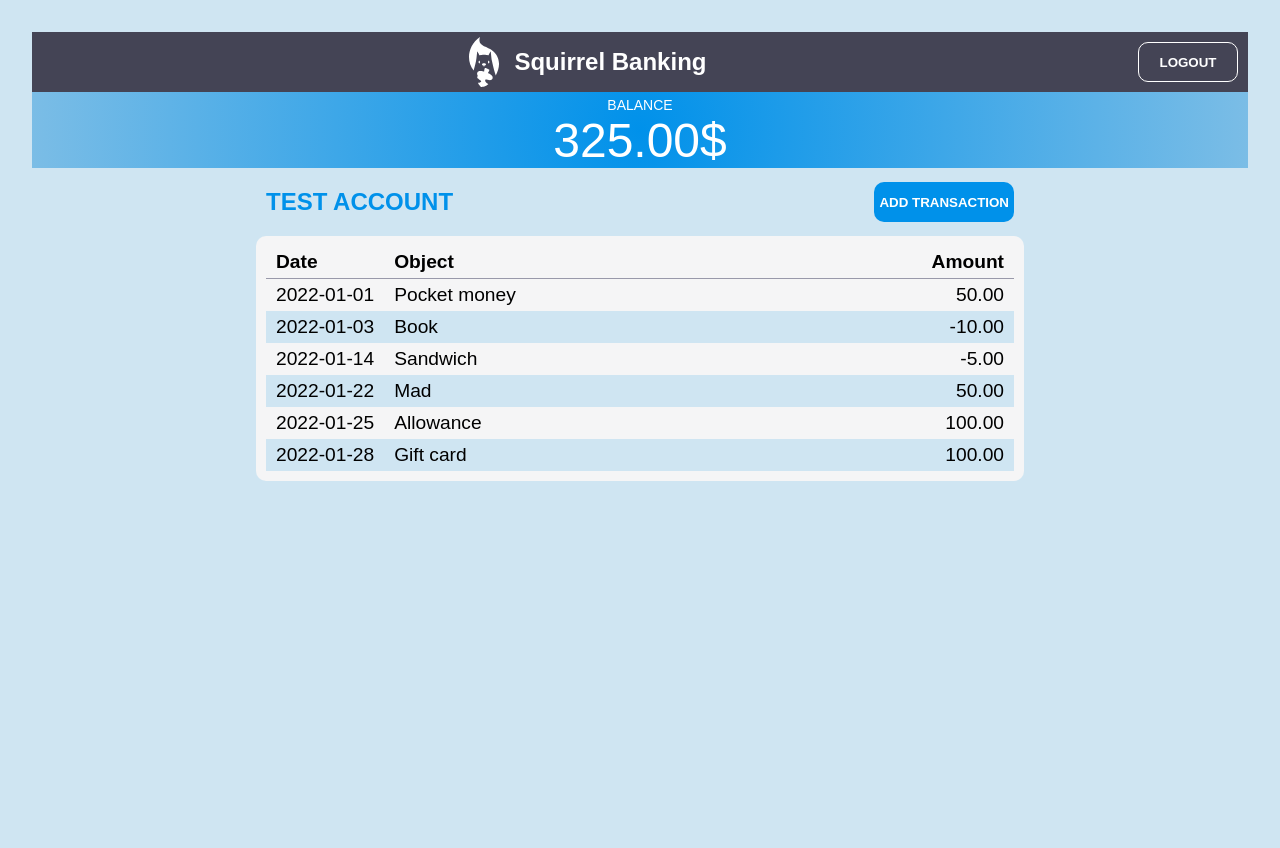
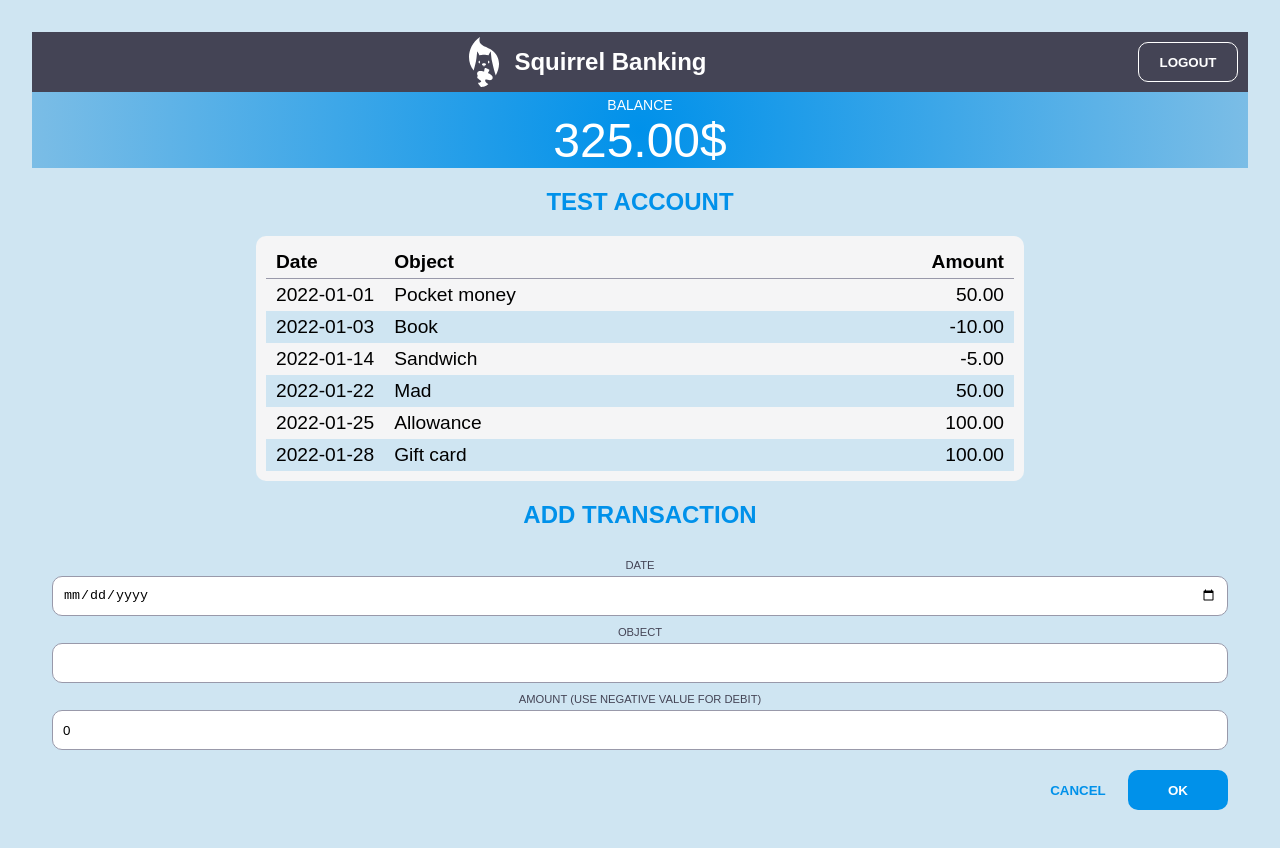
Before and after one commit to jalvarado9000/Squirrel-Bank, a React (Vite) app: page / in a window 1280 px wide. Shown: the top 848 px of the page. Before the commit the page ends 800 px from the top, so only its background shows below. Built offline with nearby package versions, Linux system fonts and the light colour scheme.

Commit message:
Everything is displaying

```diff
--- a/src/App.jsx
+++ b/src/App.jsx
@@ -1,80 +1,31 @@
 import { useState } from 'react'
-import SquirrelLogo from '/logo.svg'
+
 import './App.css'
+import Header from './Header'
+import Balance from './Balance'
+import Table from './Table'
+import Label from './Label'
+import MakeTransactionForm from './MakeTransactionForm'
 
 
 function App() {
 
 
+
+
   return (
-    <div id="app">
-      <section className="dashboard-page">
-        <header className="dashboard-header">
+    <>
+      <div className="dashboard-page">
+        <Header />
+        <Balance />
+        <Label title={'Test Account'} />
+        <Table />
+        <Label title={'Add Transaction'} />
+        <MakeTransactionForm />
 
-          <img className="dashboard-logo" src={SquirrelLogo} alt="Squirrel Banking Logo"/>
-            <h1 className="dashboard-title hide-xs">Squirrel Banking</h1>
-            <button>Logout</button>
-        </header>
-        <div className="balance">
-          <div>Balance</div>
-          <span id="balance">325.00</span>
-          <span id="currency">$</span>
-        </div>
-        <div className="dashboard-content">
-          <div className="transactions-title">
-            <h2 id="description">Test account</h2>
-            <button>Add transaction</button>
-          </div>
-          <table className="transactions-table">
-            <thead>
-              <tr>
-                <th>Date</th>
-                <th>Object</th>
-                <th>Amount</th>
-              </tr>
-            </thead>
-            <tbody id="transactions">
-              <tr>
-                <td>2022-01-01</td>
-                <td>Pocket money</td>
-                <td>50.00</td>
-              </tr>
+      </div>
 
-              <tr>
-                <td>2022-01-03</td>
-                <td>Book</td>
-                <td>-10.00</td>
-              </tr>
-
-              <tr>
-                <td>2022-01-14</td>
-                <td>Sandwich</td>
-                <td>-5.00</td>
-              </tr>
-
-              <tr>
-                <td>2022-01-22</td>
-                <td>Mad</td>
-                <td>50.00</td>
-              </tr>
-
-              <tr>
-                <td>2022-01-25</td>
-                <td>Allowance</td>
-                <td>100.00</td>
-              </tr>
-
-              <tr>
-                <td>2022-01-28</td>
-                <td>Gift card</td>
-                <td>100.00</td>
-              </tr>
-            </tbody>
-          </table>
-        </div>
-      </section>
-
-    </div>
+    </>
   )
 }
 
--- /dev/null
+++ b/src/Balance.jsx
@@ -0,0 +1,14 @@
+import React from 'react'
+
+const Balance = () => {
+  return (
+      <>
+      <div className="balance">
+          <div>Balance</div>
+          <span id="balance">325.00</span>
+          <span id="currency">$</span>
+      </div>
+      </>
+  )
+}
+export default Balance;
--- /dev/null
+++ b/src/Header.jsx
@@ -0,0 +1,18 @@
+import React from 'react'
+import './App.css'
+import SquirrelLogo from '/logo.svg'
+const Header = () => {
+  return (
+      <>
+      <header className="dashboard-header">
+
+          <img className="dashboard-logo" src={SquirrelLogo} alt="Squirrel Banking Logo" />
+          <h1 className="dashboard-title hide-xs">Squirrel Banking</h1>
+          <button>Logout</button>
+      </header>
+      </>
+  )
+}
+
+
+export default Header;
--- /dev/null
+++ b/src/Label.jsx
@@ -0,0 +1,13 @@
+import React from 'react'
+
+const Label = ({ title }) => {
+    return (
+        <>
+            <div className="text-center">
+                <h2>{title}</h2>
+            </div>
+        </>
+    )
+}
+
+export default Label;
--- /dev/null
+++ b/src/MakeTransactionForm.jsx
@@ -0,0 +1,29 @@
+import React from 'react'
+
+const MakeTransactionForm = () => {
+  return (
+      <>
+        <form id="transactionForm">
+
+          <label htmlFor="date">Date</label>
+          <input id="date" name="date" type="date" required />
+
+
+          <label htmlFor="object">Object</label>
+          <input id="object" name="object" type="text" maxLength="50" required />
+
+          <label>Amount (use negative value for debit)</label>
+          <input id="amount" name="amount" type="number" defaultValue="0" step="any" required />
+
+
+          <div id="transactionError" className="error" />
+          <div className="dialog-buttons">
+              <button className="button-alt" formAction="javascript:cancelTransaction()" formNoValidate>Cancel</button>
+              <button id="okButton" formAction="javascript:confirmTransaction()">OK</button>
+          </div>
+      </form>
+      </>
+  )
+}
+
+export default MakeTransactionForm;
--- /dev/null
+++ b/src/Table.jsx
@@ -0,0 +1,59 @@
+import React from 'react'
+
+const Table = () => {
+  return (
+      <>
+      <div className="dashboard-content">
+
+          <table className="transactions-table">
+              <thead>
+                  <tr>
+                      <th>Date</th>
+                      <th>Object</th>
+                      <th>Amount</th>
+                  </tr>
+              </thead>
+              <tbody id="transactions">
+                  <tr>
+                      <td>2022-01-01</td>
+                      <td>Pocket money</td>
+                      <td>50.00</td>
+                  </tr>
+
+                  <tr>
+                      <td>2022-01-03</td>
+                      <td>Book</td>
+                      <td>-10.00</td>
+                  </tr>
+
+                  <tr>
+                      <td>2022-01-14</td>
+                      <td>Sandwich</td>
+                      <td>-5.00</td>
+                  </tr>
+
+                  <tr>
+                      <td>2022-01-22</td>
+                      <td>Mad</td>
+                      <td>50.00</td>
+                  </tr>
+
+                  <tr>
+                      <td>2022-01-25</td>
+                      <td>Allowance</td>
+                      <td>100.00</td>
+                  </tr>
+
+                  <tr>
+                      <td>2022-01-28</td>
+                      <td>Gift card</td>
+                      <td>100.00</td>
+                  </tr>
+              </tbody>
+          </table>
+      </div></>
+  )
+}
+
+
+export default Table;
```
